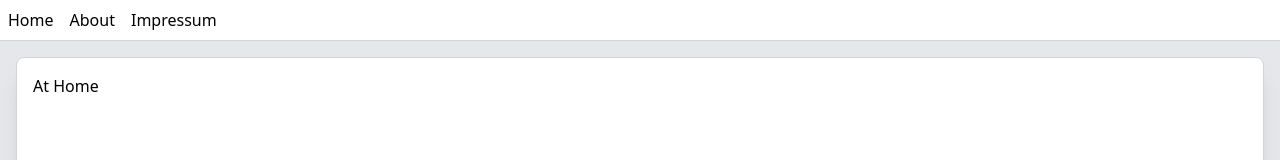
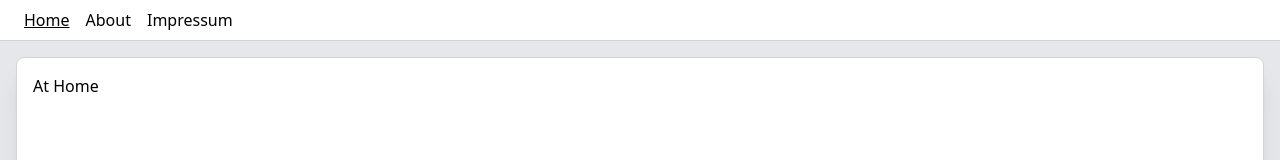
Before and after one commit to srutz/reactempty, a React (Vite) app: page / in a window 1280 px wide. Shown: the top 160 px of the page. Built offline with nearby package versions, Linux system fonts and the light colour scheme; what tailwindcss-motion would draw is missing.

Commit message:
simple router

```diff
--- a/src/App.tsx
+++ b/src/App.tsx
@@ -1,8 +1,8 @@
-import { createBrowserRouter, Link, Outlet, RouterProvider } from "react-router-dom"
+import { ReactNode } from "react"
+import { createBrowserRouter, NavLink, Outlet, RouterProvider } from "react-router-dom"
 
 const router = createBrowserRouter(
-    [
-    { path: "/", element: <Main></Main>, children: [
+    [ { path: "/", element: <Main></Main>, children: [
         { path: "/", element: <div>At Home</div> },
         { path: "/about", element: <div>About</div> },
         { path: "/imprint", element: <div>Impressum</div> },
@@ -12,20 +12,20 @@ const router = createBrowserRouter(
 export function App() {
     return (<RouterProvider router={router}></RouterProvider>)
 }
+export function MenuBar() {
+    return (<div className="bg-white px-6 py-2 border-b border-gray-300 flex gap-4">
+        <NavLink to="/">Home</NavLink>
+        <NavLink to="/about">About</NavLink>
+        <NavLink to="/imprint">Impressum</NavLink>
+    </div>)}
+
+export function Box({children } : { children: ReactNode }) {
+    return (<div className="h-1 grow bg-white shadow-xl
+        rounded-lg border border-gray-300 p-4 m-4">
+        {children}
+    </div>)}
 
 export function Main() {
-    return (
-        <div className="grow bg-gray-200 flex flex-col">
-            <div className="bg-white p-2 border-b border-gray-300 flex gap-4">
-                <Link to="/">Home</Link>
-                <Link to="/about">About</Link>
-                <Link to="/imprint">Impressum</Link>
-            </div>
-
-            <div className="flex-1 bg-white shadow-xl
-                rounded-lg border border-gray-300 p-4 m-4">
-                <Outlet></Outlet>
-            </div>
-        </div>
-    )
-}
+    return (<div className="grow bg-gray-200 flex flex-col">
+        <MenuBar></MenuBar><Box><Outlet></Outlet></Box>
+    </div>)}
--- a/src/index.css
+++ b/src/index.css
@@ -16,3 +16,7 @@ body {
     flex-direction: column;
     height: 1px;
 }
+
+.active {
+    @apply underline;
+}
```
